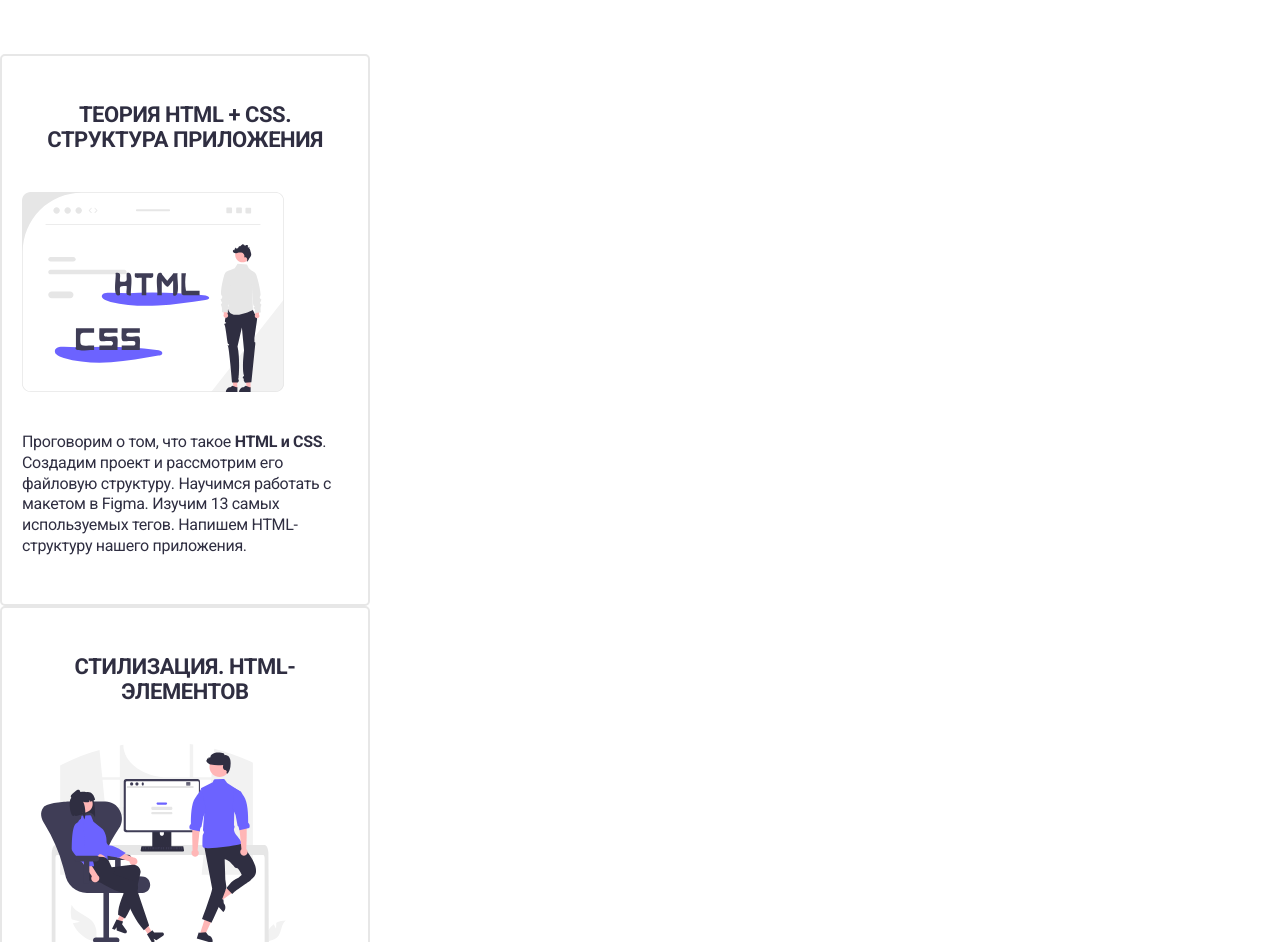
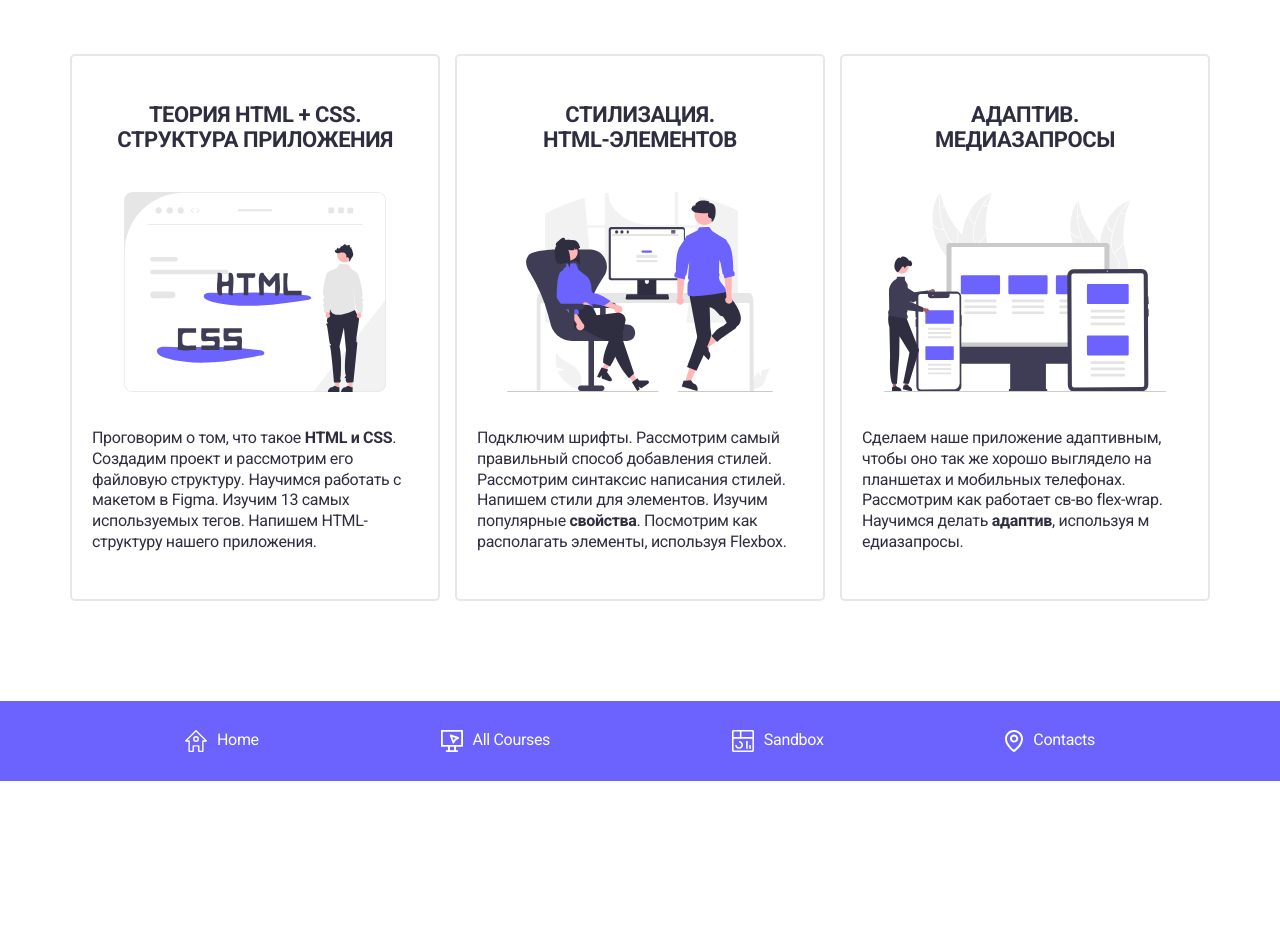
Before and after one commit to manyxinaanna1/mk-proect, a plain HTML site: page index.html in a window 1280 px wide. Shown: the part 248-1190 px from the top of the page. After the commit the page ends 1029 px from the top, so only its background shows below. Drawn offline with Linux system fonts and the light colour scheme.

Commit message:
адаптив для сайта

```diff
--- a/index.html
+++ b/index.html
@@ -11,31 +11,40 @@
     </head>
     <body>
         <header>
+            <div class="container">
+                <div class="header-wrapper">
                     <a href="https://it-incubator.io/" target="_blank">
                         <img src="./assets/images/logo.svg" alt="logo it-incubator">
                     </a>
                     <button class="login-btn">login</button>
+                </div>
+            </div>
         </header>
         <section id="hello" class="main-section">
+            <div class="container">
                 <h1>html+css. верстка</h1>
+                <div class="card-wrap">
                     <div class="card">
-                <h2 class="card-title">Tеория html + css. Структура приложения</h2>
+                        <h2 class="card-title">Tеория html + css.<br> Структура приложения</h2>
                         <img class="card-img" src="./assets/images/img-1.svg" alt="img">
                         <p class="card-text">Проговорим о том, что такое <span>HTML и CSS</span>.  Создадим проект и рассмотрим его файловую структуру. Научимся работать с макетом в Figma. Изучим 13 самых используемых тегов. Напишем HTML-структуру нашего приложения.</p>
                     </div>
                     <div class="card">
-                <h2 class="card-title">Стилизация. HTML-элементов</h2>
+                        <h2 class="card-title">Стилизация.<br> HTML-элементов</h2>
                         <img class="card-img" src="./assets/images/img-2.svg" alt="img">
                         <p class="card-text">Подключим шрифты. Рассмотрим самый правильный способ добавления стилей. Рассмотрим синтаксис написания стилей. Напишем стили для элементов. Изучим популярные <span>свойства</span>. Посмотрим как располагать элементы, используя Flexbox.</p>
                     </div>
                     <div class="card">
-                <h2 class="card-title">Адаптив. Медиазапросы</h2>
+                        <h2 class="card-title">Адаптив. <br> Медиазапросы</h2>
                         <img class="card-img" src="./assets/images/img-3.svg" alt="img">
                         <p class="card-text">Сделаем наше приложение адаптивным, чтобы оно так же хорошо выглядело на планшетах и мобильных телефонах. Рассмотрим как работает св-во flex-wrap. Научимся делать <span>адаптив</span>, используя м едиазапросы.</p>
                     </div>
+                </div>
+            </div>
         </section>
         <footer>
-            <ul>
+            <div class="container">
+                <ul class="footer-list">
                     <li>
                         <a href="#hello">
                             <img src="./assets/images/home-icon.svg" alt="icon">
@@ -61,6 +70,7 @@
                         </a>
                     </li>
                 </ul>
+        </div>
         </footer>
     </body>
 </html>
--- a/style.css
+++ b/style.css
@@ -14,8 +14,29 @@ footer {
     height: 80px;
 }
 
+ul {
+    list-style: none;
+}
+
+
+
 a {
     text-decoration: none;
+}
+
+.container {
+    margin: 0 auto;
+    max-width: 1170px;
+    width: 100%;
+    height: 100%;
+    padding: 0 15px;
+}
+
+.header-wrapper {
+    display: flex;
+    justify-content: space-between;
+    align-items: center;
+    height: 100%;
 }
 
 .login-btn {
@@ -42,15 +63,27 @@ h1 {
     text-transform: uppercase;
     color: #2f2e41;
     margin-bottom: 70px;
+    text-align: center;
+}
+
+.card-wrap {
+    display: flex;
+    flex-wrap: wrap;
+    justify-content: space-between;
+    gap: 15px;
 }
 
 .card {
     border: 2px solid #e7e7e7;
     border-radius: 5px;
-    width: 370px;
-    height: 552px;
+    width: 330px;
+
     background-color: #fff;
     padding: 46px 20px;
+    display: flex;
+    flex-direction: column;
+    align-items: center;
+    flex-grow: 1;
 }
 
 .card-title {
@@ -65,6 +98,7 @@ h1 {
 
 .card-img {
     margin-bottom: 36px;
+
 }
 
 .card-text {
@@ -79,6 +113,17 @@ h1 {
     font-weight: 700;
 }
 
+.footer-list {
+    display: flex;
+    padding: 0 100px;
+    height: 100%;
+    justify-content: space-between;
+    align-items: center;
+}
+
+.footer-list li {
+    padding: 8px 15px;
+}
 
 footer a {
     font-weight: 400;
@@ -87,4 +132,21 @@ footer a {
     letter-spacing: -0.02em;
     text-transform: capitalize;
     color: #fff;
+    display: flex;
+    align-items: center;
+    gap: 10px;
 }
+
+@media (max-width: 768px) {
+    .main-section {
+        padding: 46px 0 50px;
+    }
+    h1 {
+
+        font-size: 36px;
+
+
+        margin-bottom: 46px;
+
+    }
+}
```
Lines whose indentation alone changed are shown as unchanged.
